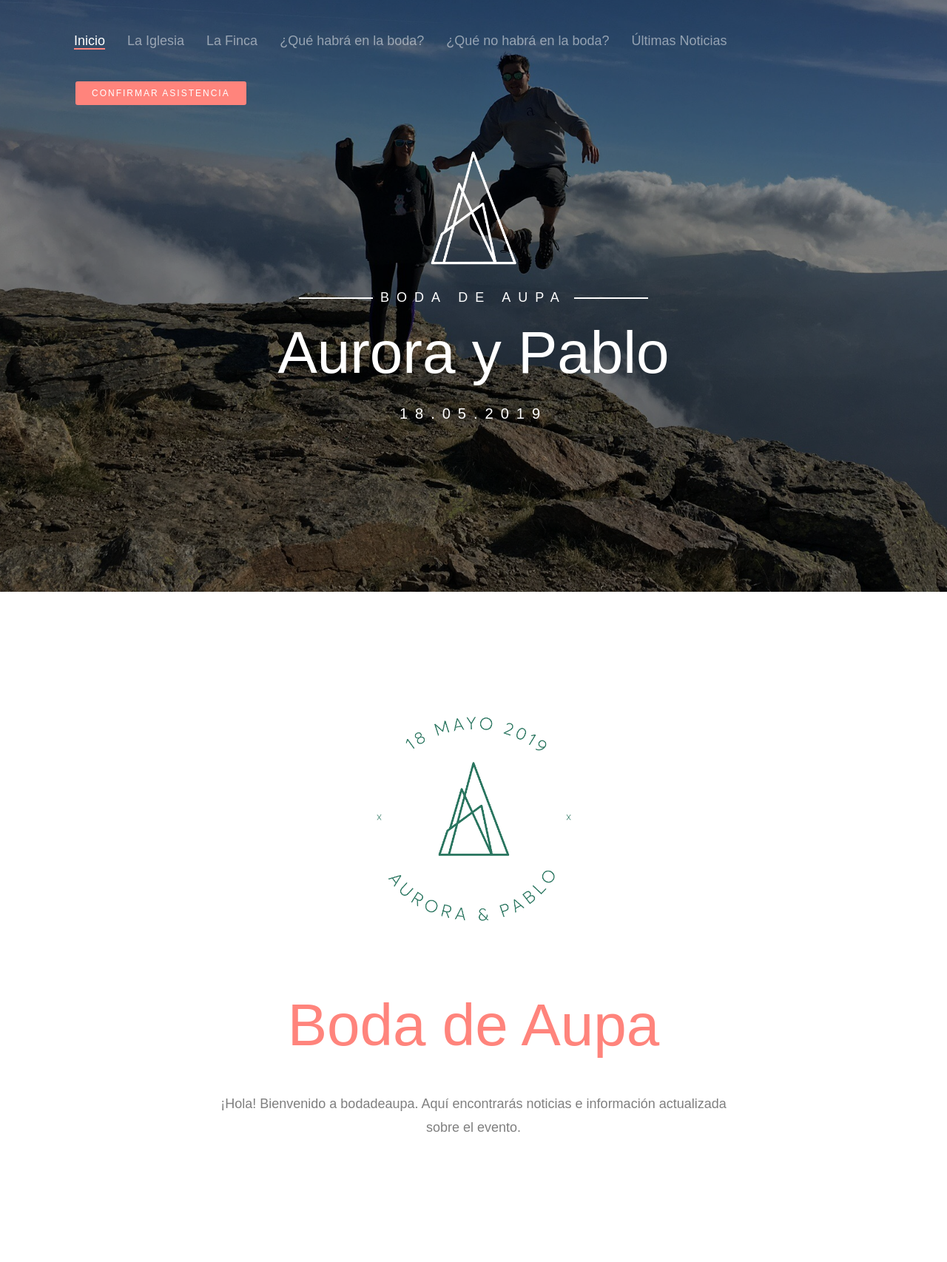
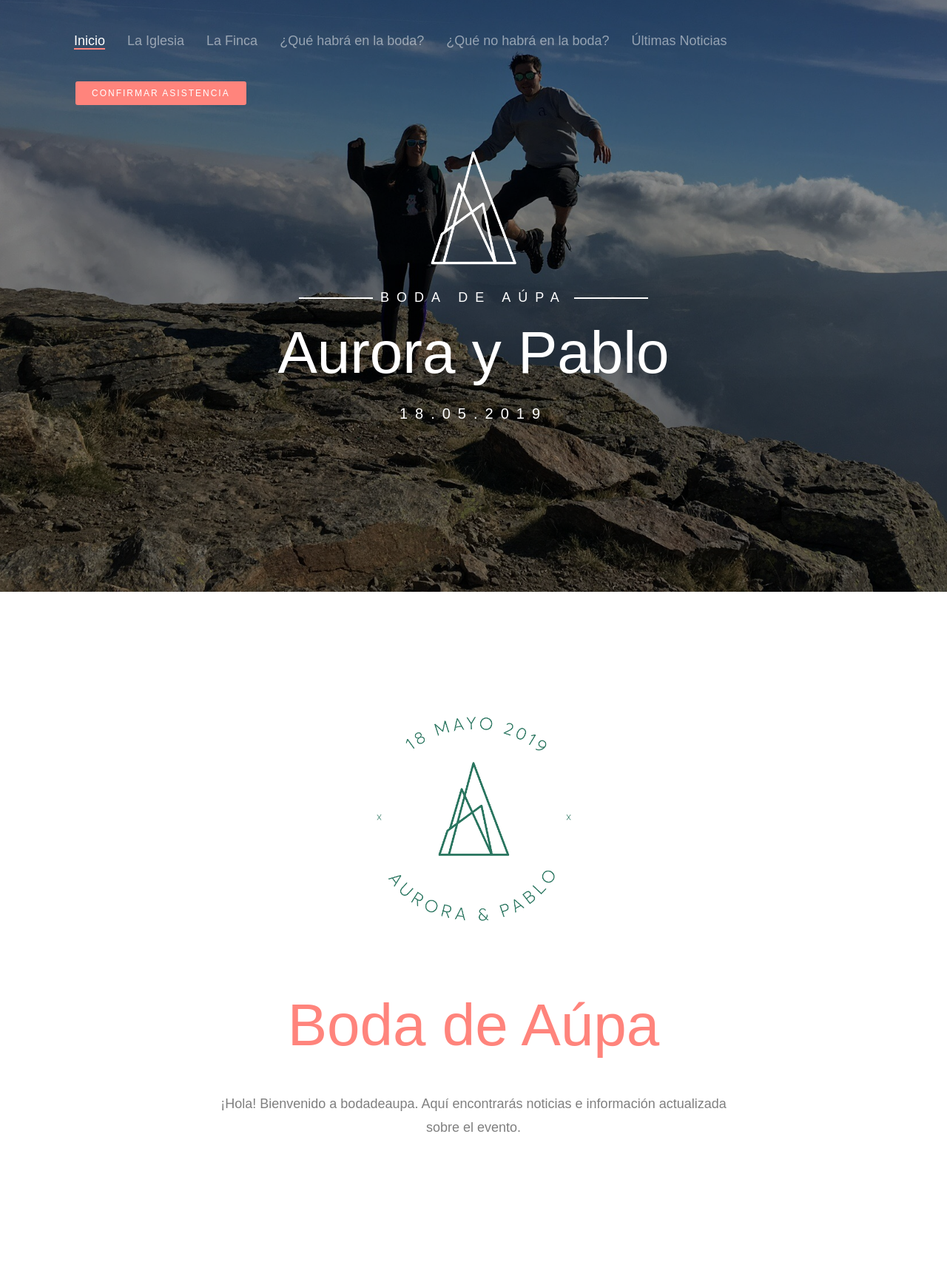
Before and after one commit to juan-fernandez/wedding-pablo, a Django app: page / in a window 1280 px wide. Shown: the top 1706 px of the page at 74% size. Run offline with Django 3.2, Linux system fonts and the light colour scheme; some libraries are stand-ins or nearby versions; some web fonts are replaced.

Commit message:
feedback and photo further

```diff
--- a/wedding/static/css/custom-styles.css
+++ b/wedding/static/css/custom-styles.css
@@ -38,7 +38,13 @@
   background-color: #f4f4f4 !important;
 }
 .au-background-centered{
-  background-position-x: 50% !important;
+  background-image: url(/static/images/bodadeaupa_test.png);
+  background-position-x: 39% !important;
+}
+@media screen and (max-width: 500px){
+  .au-background-centered{
+    background-image: url(/static/images/foto_fondo_original.jpg)
+  }
 }
 
 .navbar-collapse.collapsing {
--- a/wedding/templates/index.html
+++ b/wedding/templates/index.html
@@ -83,15 +83,14 @@
 	<div class="qbootstrap-hero" data-section="home">
 		<div class="qbootstrap-overlay"></div>
 		<div class="qbootstrap-cover text-center au-background-centered"
-			data-stellar-background-ratio="0.5"
-			style="background-image: url(/static/images/bodadeaupa_test.png)">
+			data-stellar-background-ratio="0.5">
 			<div class="display-t">
 				<div class="display-tc">
 					<div class="container">
 						<div class="col-md-10 col-md-offset-1">
 							<div class="animate-box svg-sm colored">
 								<img src="{% static "images/AUPA-icon-blanco-01.png" %}" class="svg" alt="">
-								<h1 class="holder"><span>Boda de Aupa</span></h1>
+								<h1 class="holder"><span>Boda de Aúpa</span></h1>
 								<h2>Aurora y Pablo</h2>
 								<p>18.05.2019</p>
 							</div>
@@ -109,7 +108,7 @@
 					<div class="col-md-12 text-center section-heading svg-sm colored">
 						<img class="au-logo-get-married" src="{% static "images/AUPA-LOGO-01.png" %}" class="svg" alt="">
 
-						<h2>Boda de Aupa</h2>
+						<h2>Boda de Aúpa</h2>
 						<div class="datewed">¡Hola! Bienvenido a bodadeaupa. Aquí encontrarás noticias e información actualizada sobre el evento.</div>
 					</div>
 				</div>
```
Also changed, not shown: wedding/static/images/foto_fondo_original.JPG (added).
